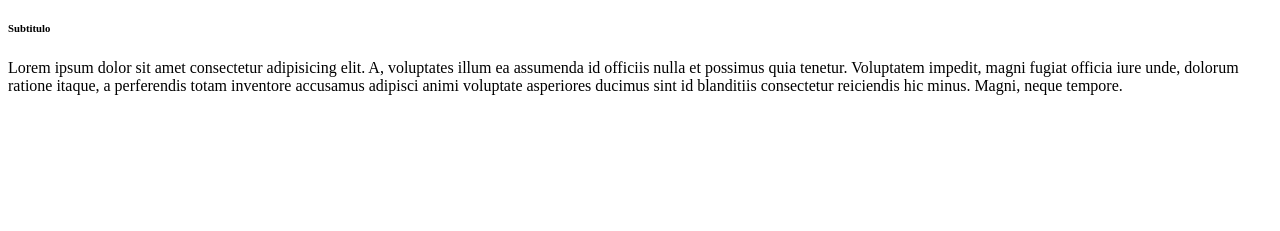
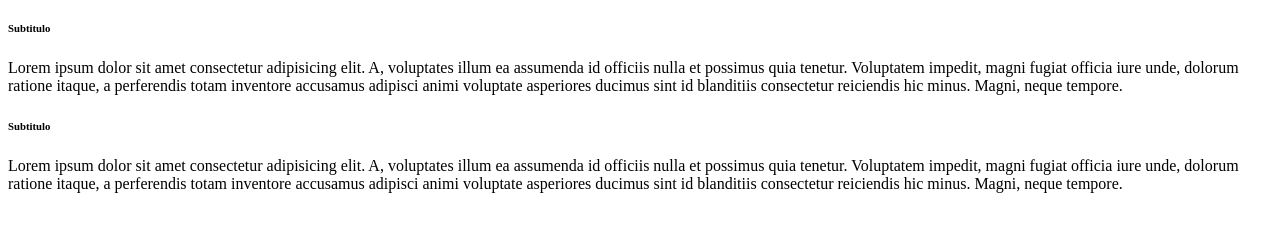
Before and after one commit to jfa-icaro/workshop_git, a plain HTML site: page index.html in a window 1280 px wide. Shown: the part 101-332 px from the top of the page. Drawn offline with Linux system fonts and the light colour scheme.

Commit message:
agregado otro subititulo con su seccion correspondiente

```diff
--- a/index.html
+++ b/index.html
@@ -21,6 +21,15 @@
         asperiores ducimus sint id blanditiis consectetur reiciendis hic minus.
         Magni, neque tempore.
       </p>
+      <h6>Subtitulo</h6>
+      <p>
+        Lorem ipsum dolor sit amet consectetur adipisicing elit. A, voluptates
+        illum ea assumenda id officiis nulla et possimus quia tenetur.
+        Voluptatem impedit, magni fugiat officia iure unde, dolorum ratione
+        itaque, a perferendis totam inventore accusamus adipisci animi voluptate
+        asperiores ducimus sint id blanditiis consectetur reiciendis hic minus.
+        Magni, neque tempore.
+      </p>
     </main>
   </body>
 </html>
```
